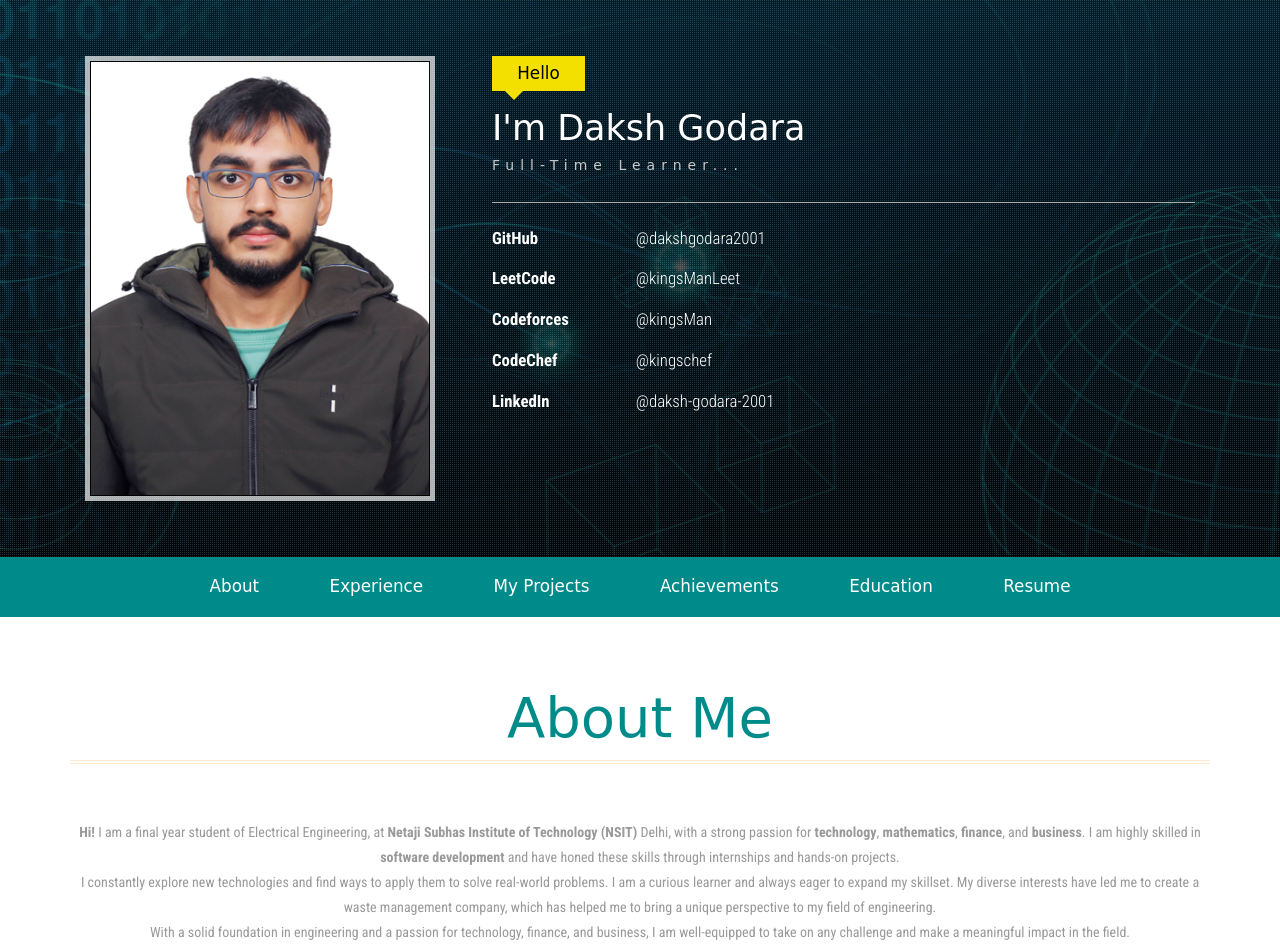
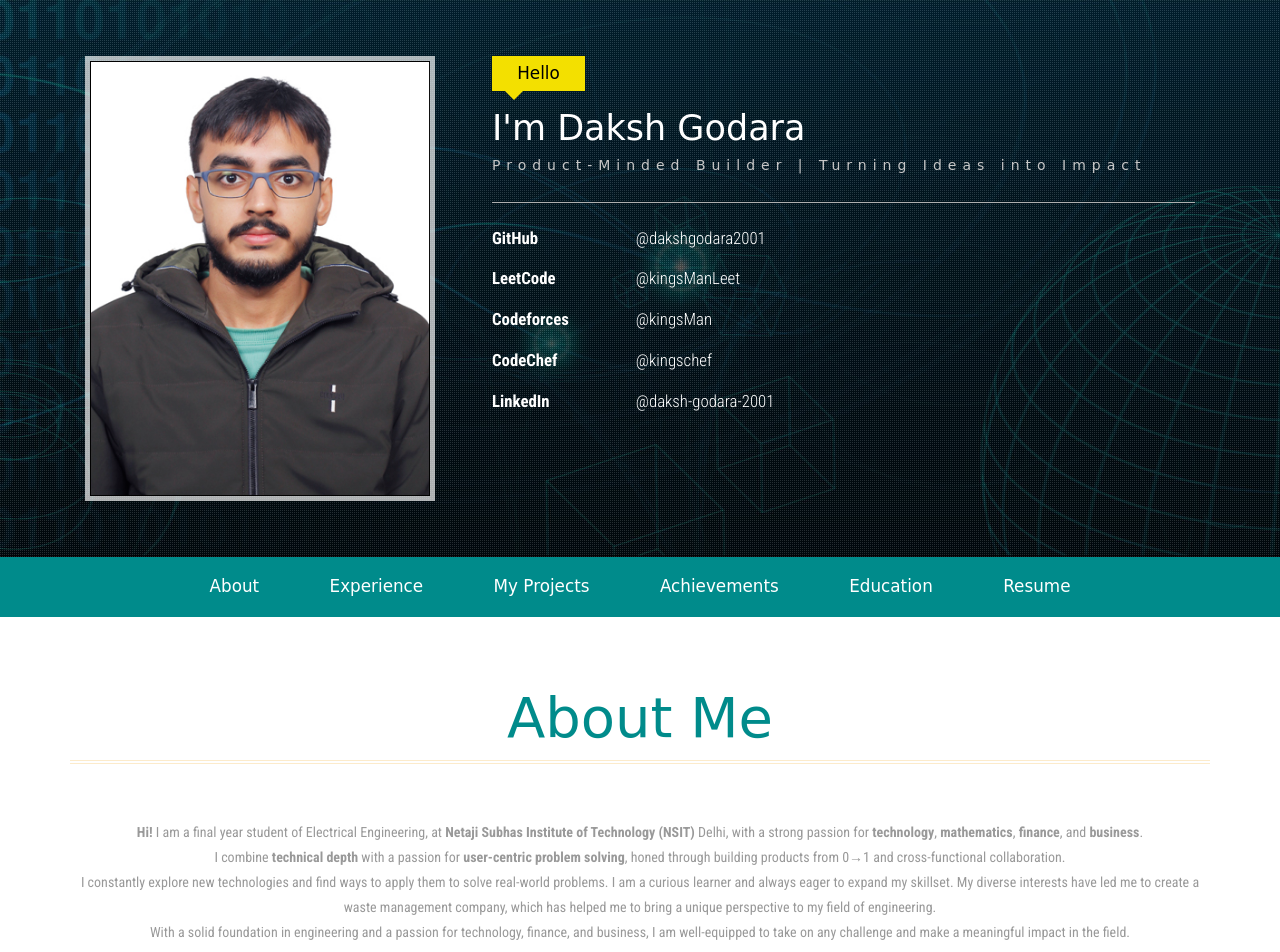
Before and after one commit to dakshgodara2001/dakshgodara2001.github.io, a plain HTML site: page index.html in a window 1280 px wide. Shown: the top 952 px of the page. Drawn offline with Linux system fonts and the light colour scheme; a web font is replaced by a local one.

Commit message:
Update index.html

```diff
--- a/index.html
+++ b/index.html
@@ -53,7 +53,7 @@ License URL: http://creativecommons.org/licenses/by/3.0/
 				<div class="col-md-8 header-right">
 					<h2>Hello</h2>
 					<h1>I'm Daksh Godara</h1>
-					<h6>Full-Time Learner...</h6>
+					<h6>Product-Minded Builder | Turning Ideas into Impact</h6>
 					<ul class="address">
 
 						<li>
@@ -125,8 +125,7 @@ License URL: http://creativecommons.org/licenses/by/3.0/
 			<h3 class="title"> About Me</h3>
 			<div style="text-align:center">
 				<p><b>Hi!</b> I am a final year student of Electrical Engineering, at <b>Netaji Subhas Institute of Technology (NSIT)</b> Delhi, with a strong passion for
-					<b>technology</b>, <b>mathematics</b>, <b>finance</b>, and <b>business</b>. I am highly skilled in <b>software development</b> and
-					 have honed these skills through internships and hands-on projects. </p><p>
+					<b>technology</b>, <b>mathematics</b>, <b>finance</b>, and <b>business</b>. <p>I combine <b>technical depth</b> with a passion for <b>user-centric problem solving</b>, honed through building products from 0→1 and cross-functional collaboration.</p> </p><p>
 					I constantly explore new technologies and find ways to apply them to solve real-world problems. I am a curious learner
 					and always eager to expand my skillset. My diverse interests have led me to create a waste management company, which has helped me
 					to bring a unique perspective to my field of engineering.</p><p>With a solid foundation in engineering and a passion for technology, finance, and business,
```
